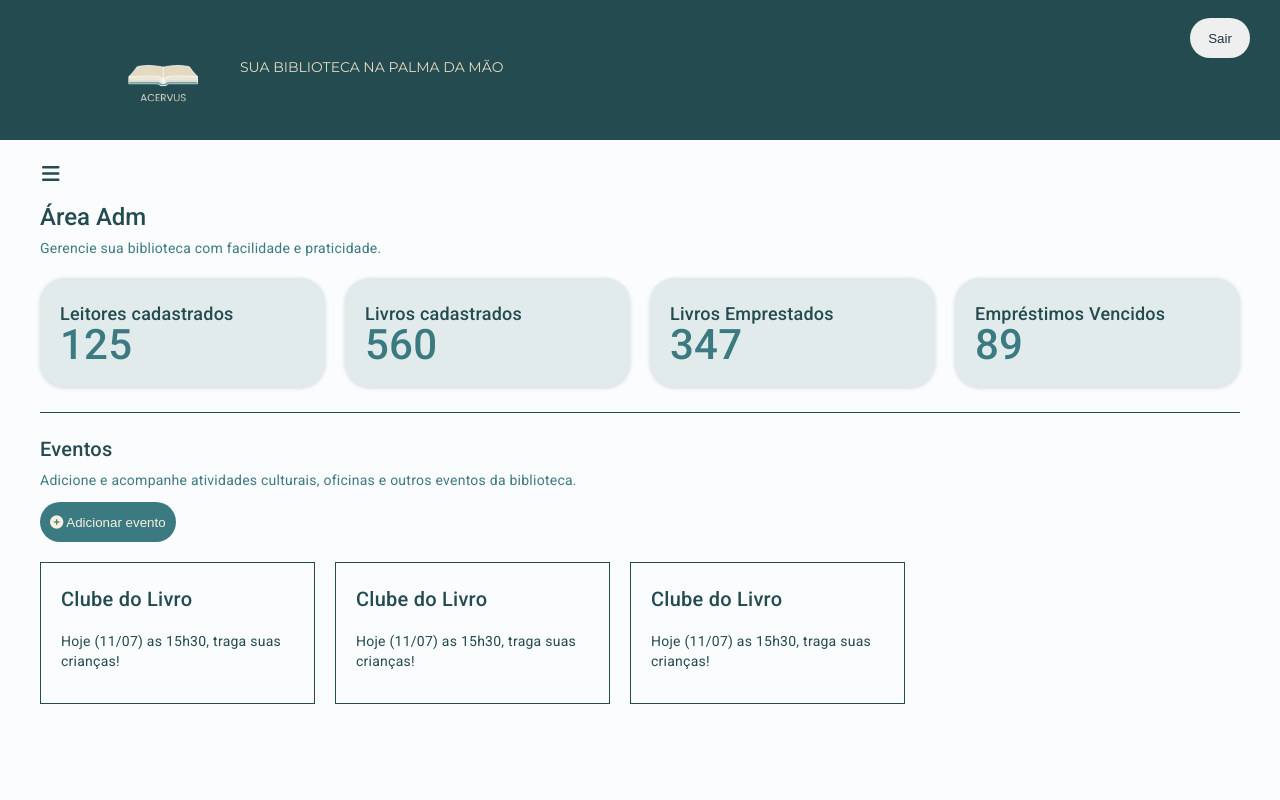
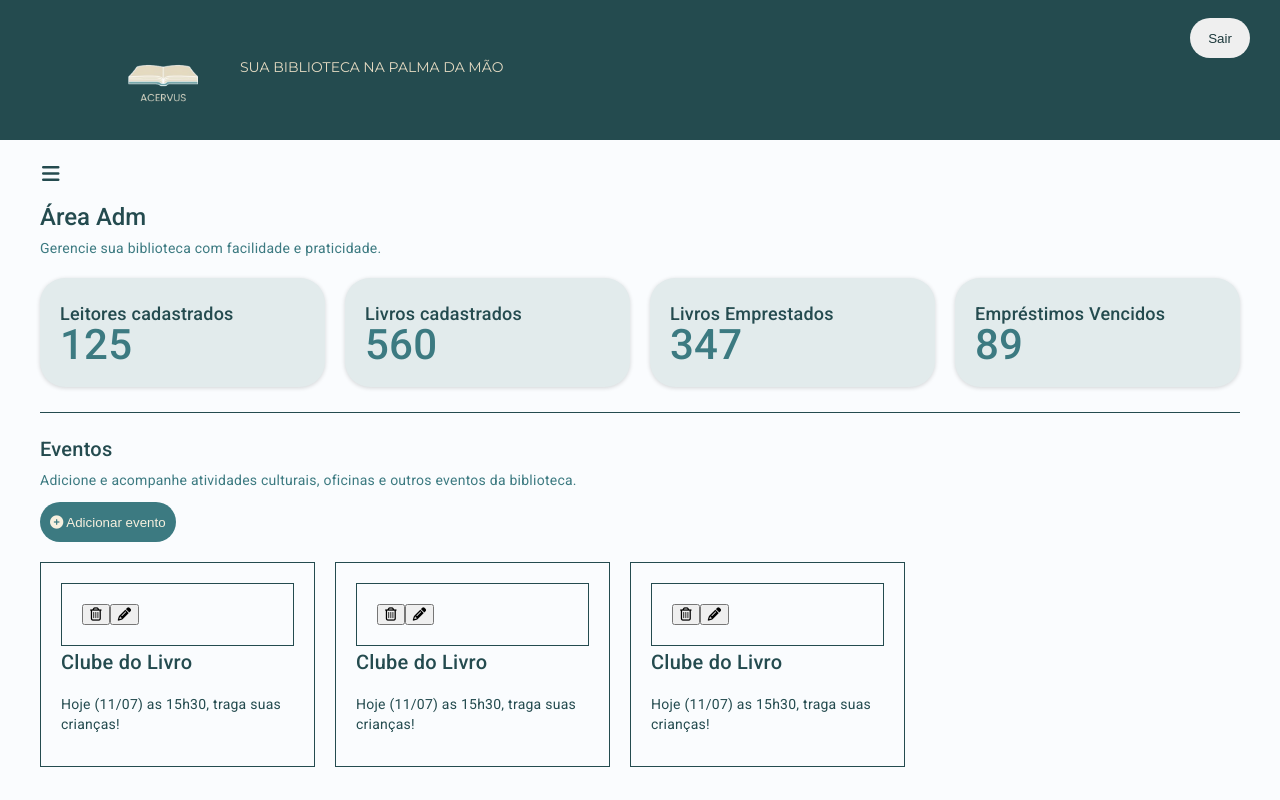
Before and after one commit to luanapaes/Acervus, an Angular app: page /admdashboard/dashboard in a window 1280 px wide. Built offline with nearby package versions, Linux system fonts and the light colour scheme.

Commit message:
feat: adiciona botões de apagar e editar no card de evento

```diff
--- a/src/app/pages/adm-dashboard/components/evento-card/evento-card.component.html
+++ b/src/app/pages/adm-dashboard/components/evento-card/evento-card.component.html
@@ -1,4 +1,13 @@
 <div>
+    <div class="options">
+        <button title="Apagar evento">
+            <i class="far fa-trash-alt"></i>
+        </button>
+        <button title="Editar evento">
+            <i class="fas fa-pencil-alt"></i>
+        </button>
+    </div>
+
     <h2>{{titleEvento}}</h2>
     <p>{{description}}</p>
 </div>
```
